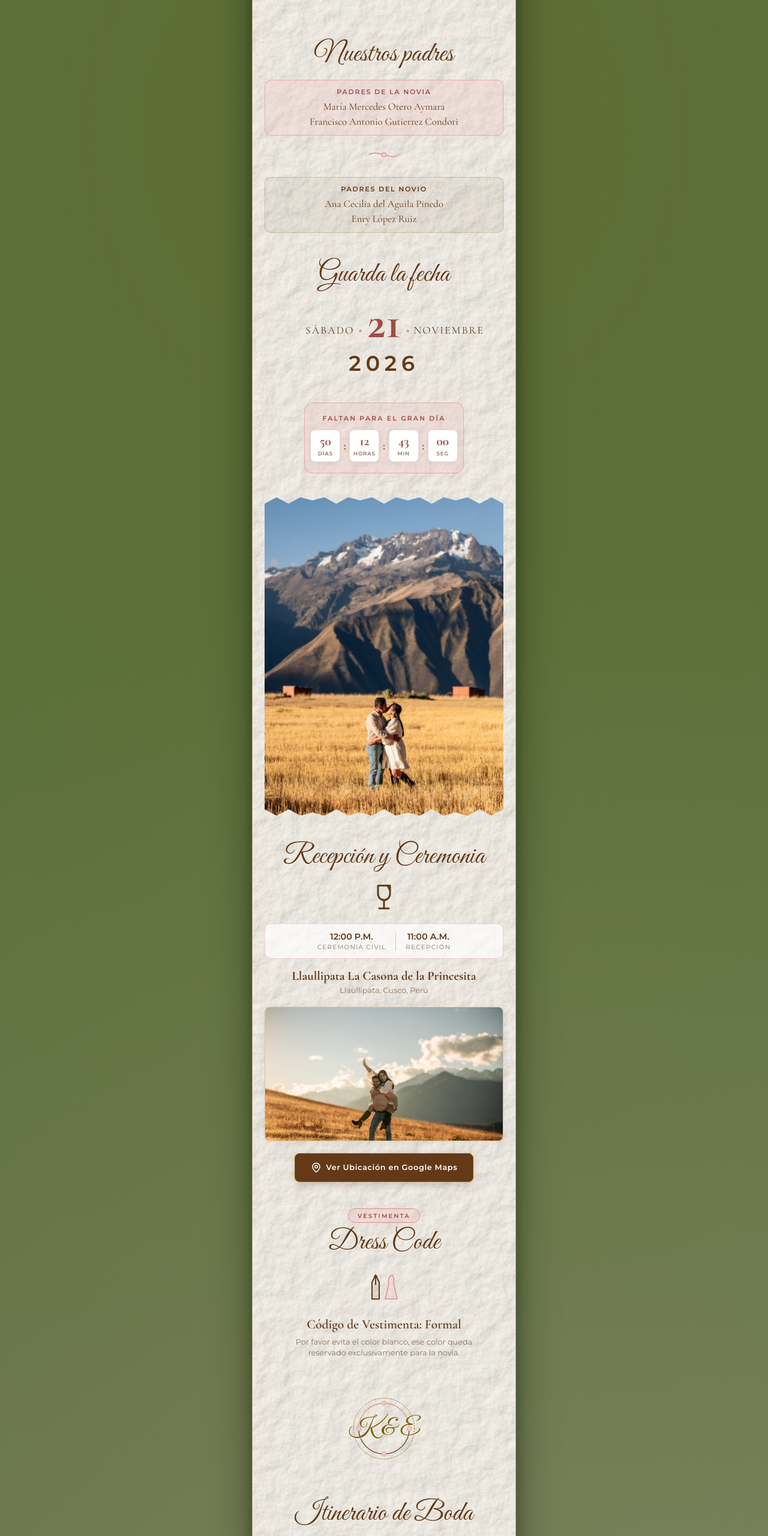
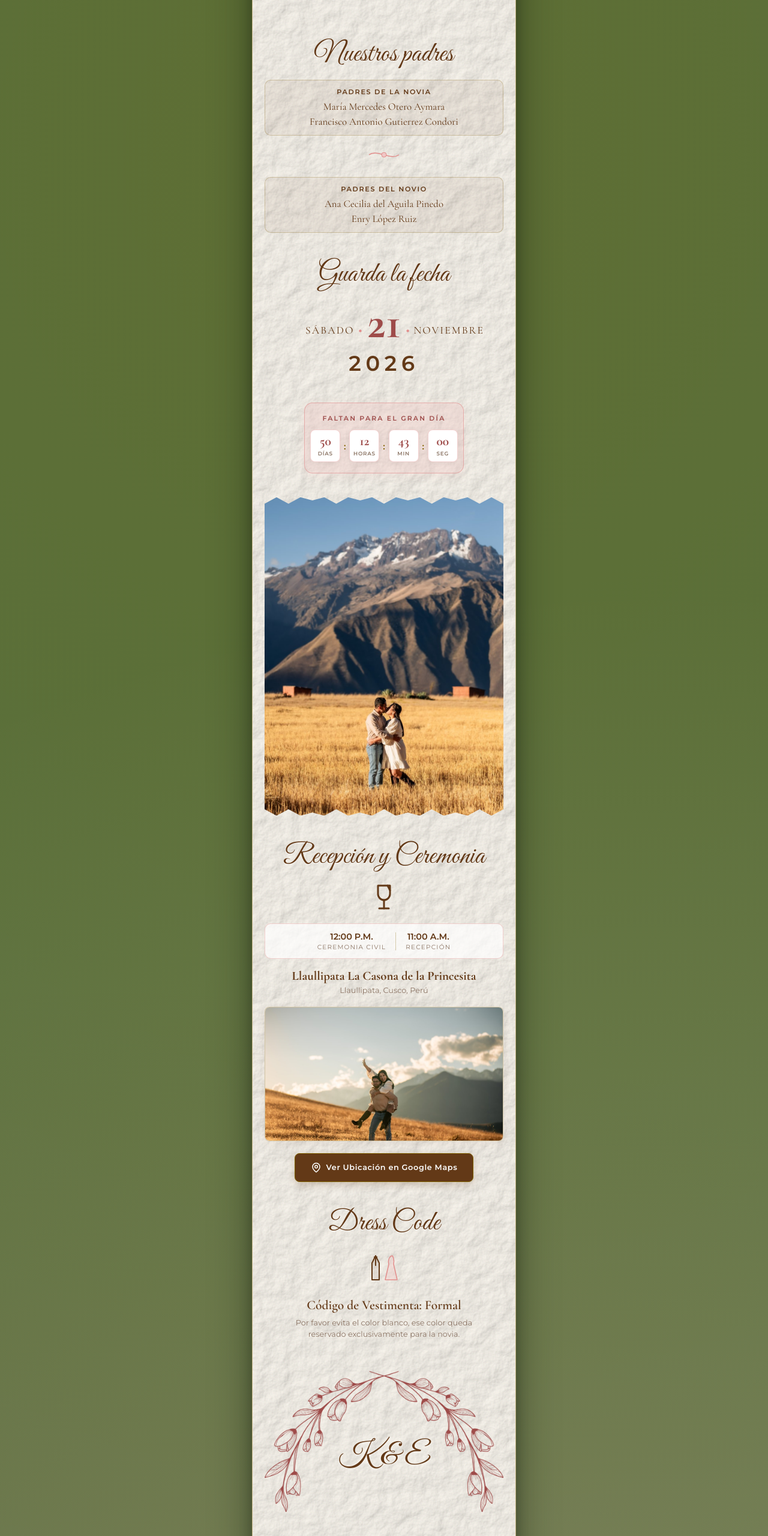
Before and after one commit to Osmorelabs/invitarte_wedding-katherine-enrry_21-11-2026, an Astro site: page / in a window 1280 px wide. Shown: the part 840-3400 px from the top of the page at 60% size. Built offline with nearby package versions, Linux system fonts and the light colour scheme; Astro itself is replaced by a stand-in of ours.

Commit message:
feat: agregando modificación en adornos rosas

```diff
--- a/src/components/WeddingInvitation.vue
+++ b/src/components/WeddingInvitation.vue
@@ -211,7 +211,6 @@
 
       <!-- SECTION 5: DRESS CODE -->
       <section class="card-section dresscode-section">
-        <div class="section-badge-pill rose-pill">VESTIMENTA</div>
         <h2 class="script-title">Dress Code</h2>
 
         <!-- Suit & Dress Silhouettes -->
@@ -235,16 +234,8 @@
 
       <!-- SECTION 6: FLORAL MONOGRAM FRAME -->
       <section class="card-section monogram-section">
-        <div class="monogram-frame">
-          <svg class="wreath-svg" viewBox="0 0 200 200" fill="none">
-            <circle cx="100" cy="100" r="78" stroke="#7F6000" stroke-width="1.5" stroke-dasharray="3 3" />
-            <path d="M 35 100 A 65 65 0 0 1 165 100" stroke="#E28E8C" stroke-width="2" />
-            <path d="M 35 100 A 65 65 0 0 0 165 100" stroke="#633917" stroke-width="2" />
-            <circle cx="35" cy="100" r="6" fill="#F0C7C5" stroke="#E28E8C" stroke-width="1" />
-            <circle cx="165" cy="100" r="6" fill="#F0C7C5" stroke="#E28E8C" stroke-width="1" />
-            <circle cx="100" cy="35" r="6" fill="#F0C7C5" stroke="#E28E8C" stroke-width="1" />
-            <circle cx="100" cy="165" r="6" fill="#F0C7C5" stroke="#E28E8C" stroke-width="1" />
-          </svg>
+        <div class="monogram-roses-container">
+          <img :src="rosesTopImg" alt="Guirnalda Rosas Superior" class="roses-top-img" />
           <div class="monogram-text">K & E</div>
         </div>
       </section>
@@ -312,14 +303,9 @@
           </div>
         </div>
 
-        <!-- Bottom Floral Arch SVG -->
+        <!-- Bottom Roses Arch -->
         <div class="bottom-wreath">
-          <svg viewBox="0 0 240 60" fill="none">
-            <path d="M20 50 C80 10, 160 10, 220 50" stroke="#E28E8C" stroke-width="1.5" />
-            <circle cx="120" cy="22" r="4" fill="#F0C7C5" stroke="#E28E8C" stroke-width="1" />
-            <circle cx="80" cy="28" r="3" fill="#7F6000" />
-            <circle cx="160" cy="28" r="3" fill="#7F6000" />
-          </svg>
+          <img :src="rosesBottomImg" alt="Guirnalda Rosas Inferior" class="roses-bottom-img" />
         </div>
       </section>
 
@@ -379,7 +365,6 @@
 
       <!-- SECTION 9: CONFIRMAR ASISTENCIA (RSVP) -->
       <section class="card-section rsvp-section">
-        <div class="section-badge-pill rose-pill">RSVP</div>
         <h2 class="script-title">Confirmar Asistencia</h2>
 
         <p class="rsvp-text">
@@ -430,6 +415,8 @@ const heroPhotoMain = ref(`${base}images/opt__DSC6406.jpg`);
 const heroPhotoOverlay = ref(`${base}images/opt__DSC5761.jpg`);
 const saveDatePhoto = ref(`${base}images/opt__DSC6015.jpg`);
 const venuePhoto = ref(`${base}images/opt__DSC6115.jpg`);
+const rosesTopImg = ref(`${base}images/roses_top.png`);
+const rosesBottomImg = ref(`${base}images/roses_bottom.png`);
 const audioPath = ref('');
 
 const allGalleryImages = [
@@ -800,12 +787,7 @@ onUnmounted(() => {
   border-radius: 10px;
 }
 
-.bride-parents {
-  background: rgba(240, 199, 197, 0.32);
-  border: 1.5px solid rgba(226, 142, 140, 0.6);
-  box-shadow: 0 3px 10px rgba(240, 199, 197, 0.2);
-}
-
+.bride-parents,
 .groom-parents {
   background: rgba(99, 57, 23, 0.06);
   border: 1px solid rgba(127, 96, 0, 0.25);
@@ -818,10 +800,6 @@ onUnmounted(() => {
   letter-spacing: 0.15em;
   color: var(--color-brown, #633917);
   margin-bottom: 0.2rem;
-}
-
-.bride-role {
-  color: #9E4B49;
 }
 
 .parent-name {
@@ -1010,29 +988,34 @@ onUnmounted(() => {
   padding: 0.5rem 0;
 }
 
-.monogram-frame {
+.monogram-roses-container {
   position: relative;
-  width: 130px;
-  height: 130px;
+  width: 100%;
+  max-width: 100%;
+  margin: 0 auto;
   display: flex;
+  flex-direction: column;
   align-items: center;
   justify-content: center;
 }
 
-.wreath-svg {
-  position: absolute;
-  inset: 0;
+.roses-top-img {
   width: 100%;
-  height: 100%;
+  height: auto;
+  display: block;
 }
 
 .monogram-text {
   font-family: var(--font-script);
-  font-size: 2.5rem;
-  color: var(--color-gold, #7F6000);
-  position: relative;
+  font-size: 3.2rem;
+  color: var(--color-brown, #633917);
+  position: absolute;
+  top: 60%;
+  left: 50%;
+  transform: translate(-50%, -50%);
   z-index: 2;
-  text-shadow: 0 1px 2px rgba(255,255,255,0.8);
+  white-space: nowrap;
+  text-shadow: 0 1px 4px rgba(253, 251, 247, 0.95), 0 0 10px rgba(253, 251, 247, 0.8);
 }
 
 .timeline-container {
@@ -1125,8 +1108,17 @@ onUnmounted(() => {
 }
 
 .bottom-wreath {
-  width: 60%;
-  margin: 0.5rem auto 0;
+  width: 100%;
+  max-width: 100%;
+  margin: 1.5rem auto 0;
+  display: flex;
+  justify-content: center;
+}
+
+.roses-bottom-img {
+  width: 100%;
+  height: auto;
+  display: block;
 }
 
 .gallery-section {
```
Also changed, not shown: public/images/roses_bottom.png (added), public/images/roses_top.png (added), 2 other files.
